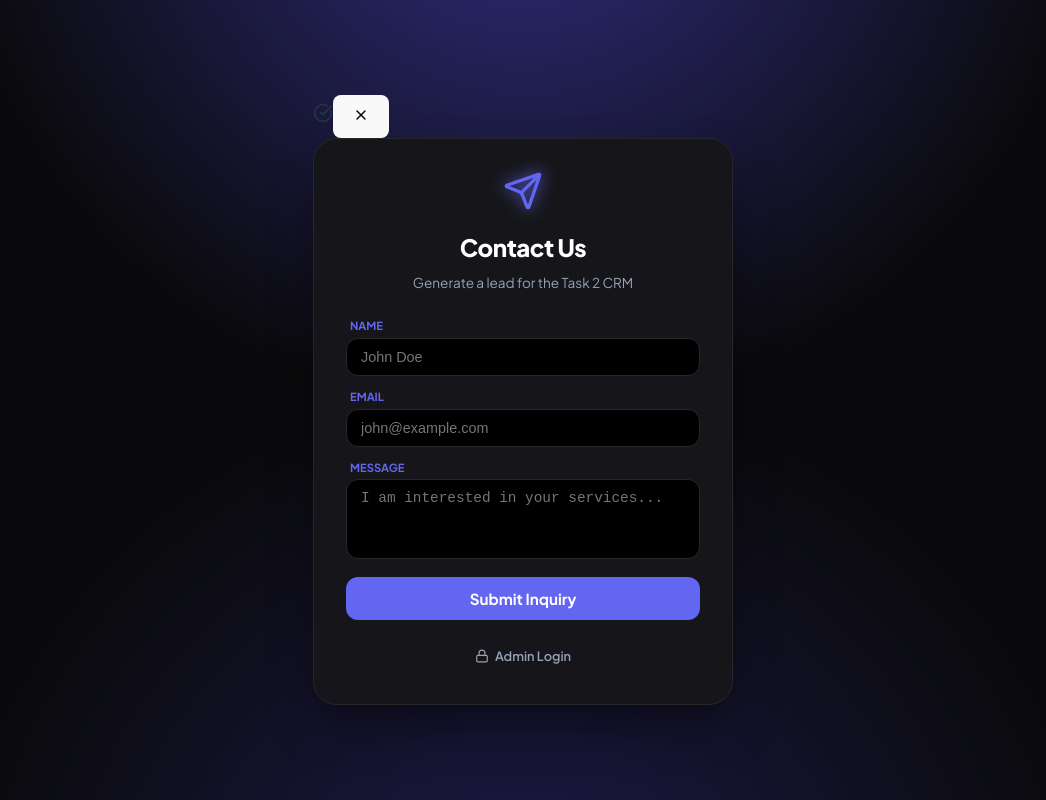
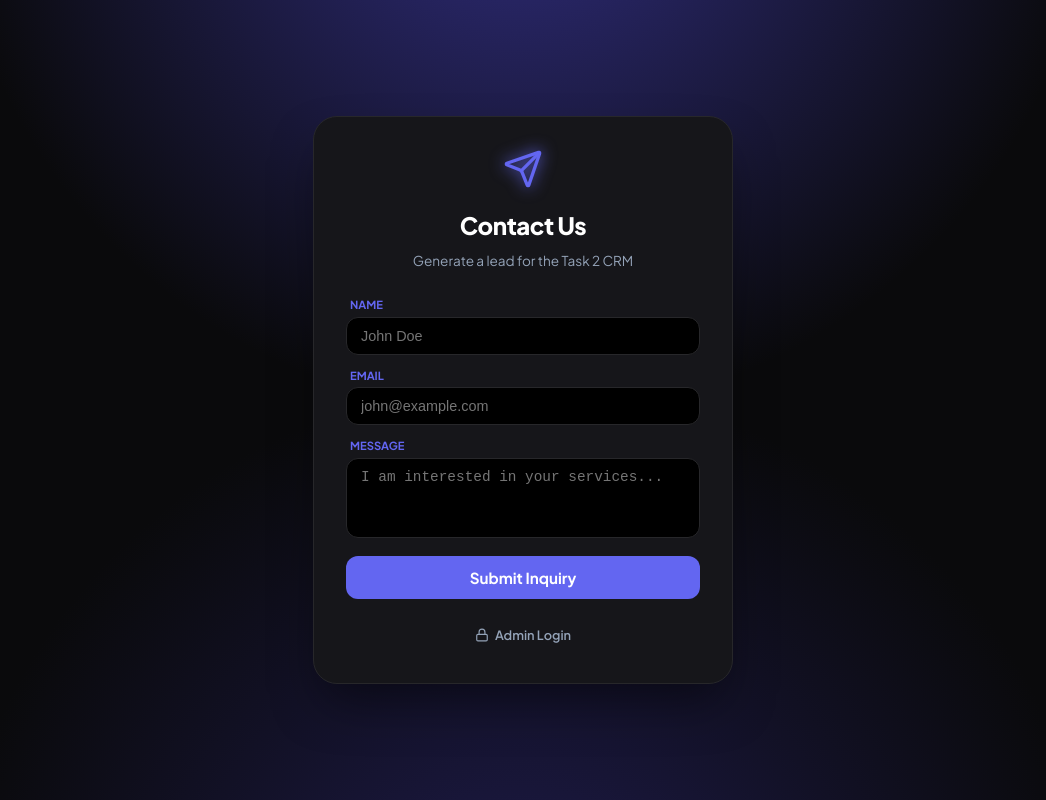
Before and after one commit to GitHu317/FUTURE_FS_02, a React (Vite) app in the folder client/: page / in a window 1280 px wide. Shown: the whole page, without its empty margins (117-1163 px from the left). Built offline with nearby package versions, Linux system fonts and the light colour scheme.

Commit message:
Update App.css

```diff
--- a/client/src/App.css
+++ b/client/src/App.css
@@ -390,4 +390,48 @@ td:has(.note-editor) {
   display: flex;
   align-items: center;
   gap: 8px;
+}/* Notification Toast Styles */
+.notification-toast {
+  position: fixed;
+  top: 20px;
+  right: 20px;
+  display: flex;
+  align-items: center;
+  gap: 12px;
+  padding: 16px 24px;
+  border-radius: 8px;
+  color: white;
+  font-weight: 500;
+  box-shadow: 0 10px 15px -3px rgba(0, 0, 0, 0.1);
+  z-index: 9999;
+  transform: translateX(120%);
+  transition: transform 0.3s cubic-bezier(0.68, -0.55, 0.265, 1.55);
 }
+
+.notification-toast.show {
+  transform: translateX(0);
+}
+
+.notification-toast.success {
+  background-color: #10b981; /* Emerald Green */
+  border-left: 5px solid #065f46;
+}
+
+.notification-toast.error {
+  background-color: #ef4444; /* Red */
+  border-left: 5px solid #991b1b;
+}
+
+.close-toast {
+  background: transparent;
+  border: none;
+  color: white;
+  cursor: pointer;
+  padding: 0;
+  display: flex;
+  opacity: 0.7;
+}
+
+.close-toast:hover {
+  opacity: 1;
+}
```
